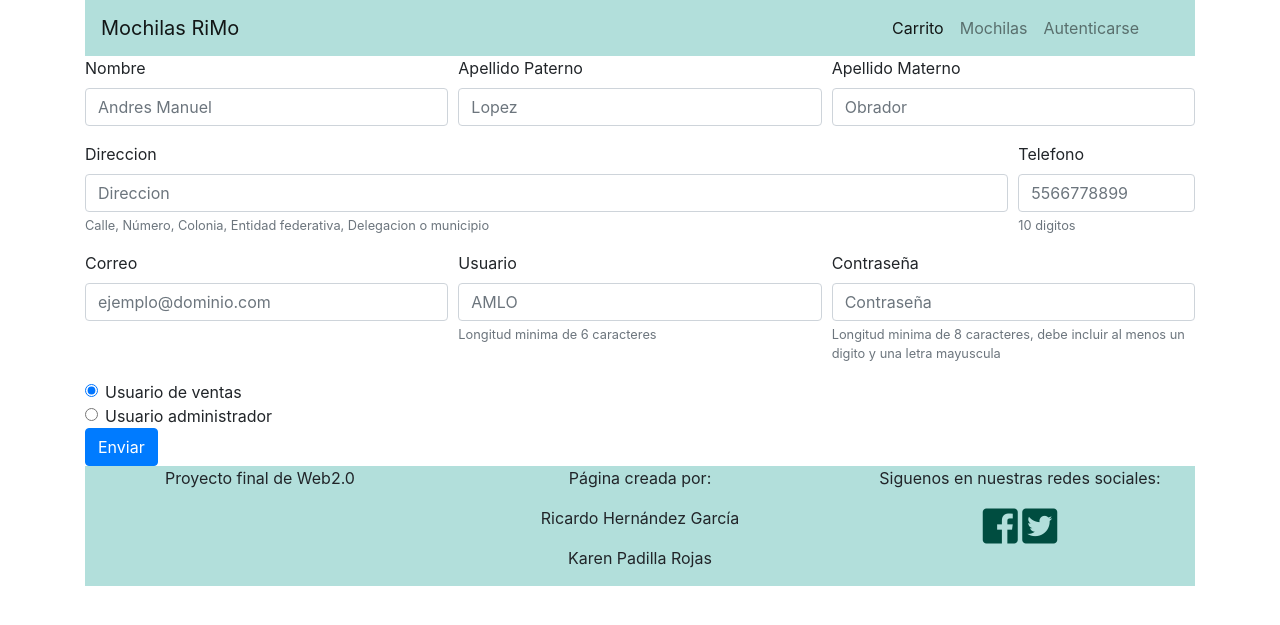
After one commit to Irck113/proyecto_web, a PHP site: page /registrarUsuario.php in a window 1280 px wide. The commit adds this page. Shown: the top 625 px of the page. Run offline with PHP 8.4, Linux system fonts and the light colour scheme; some libraries are stand-ins or nearby versions.

Commit message:
ADD: Cambios pequenos al codigo y agregado registrarMochilas.php

```diff
--- a/asignarPrivilegios.php
+++ b/asignarPrivilegios.php
@@ -12,7 +12,7 @@
         <div class = "container pagina">
             <header>
                 <nav class="navbar navbar-expand-lg navbar-light">
-                    <a class="navbar-brand" href="#">Mochilas RiMo</a>
+                    <a class="navbar-brand" href="index.php">Mochilas RiMo</a>
                     <button class="navbar-toggler" type="button" data-toggle="collapse" data-target="#navbar" aria-controls="navbarTogglerDemo02" aria-expanded="false" aria-label="Toggle navigation">
                         <span class="navbar-toggler-icon"></span>
                     </button>
--- a/index.php
+++ b/index.php
@@ -30,7 +30,7 @@
 									<a class="nav-link" href="autenticar.php">Autenticarse</a>
 								</li>
 								<li class="nav-item">
-									<a class="nav-link" href="altaUsuarios.php">Registrate</a>
+									<a class="nav-link" href="registrarUsuario.php">Registrate</a>
 								<form action="autenticar2.php" method="post">
 							        </li>
 
--- /dev/null
+++ b/registrarUsuario.php
@@ -0,0 +1,115 @@
+<!DOCTYPE html>
+
+<html>
+	<head>
+		<meta charset = "utf-8"/>
+		<meta name = "viewport" content = "width=device-width"/>
+		<link rel="stylesheet" href="https://use.fontawesome.com/releases/v5.0.13/css/all.css" integrity="sha384-DNOHZ68U8hZfKXOrtjWvjxusGo9WQnrNx2sqG0tfsghAvtVlRW3tvkXWZh58N9jp" crossorigin="anonymous">
+		<link rel = "stylesheet" href = "css/bootstrap.css"/>
+		<link rel = "stylesheet" href = "css/main.css"/>
+	</head>
+	<body>
+		<div class = "container pagina">
+			<header>
+				<nav class="navbar navbar-expand-lg navbar-light">
+					<a class="navbar-brand" href="index.php">Mochilas RiMo</a>
+					<button class="navbar-toggler" type="button" data-toggle="collapse" data-target="#navbar" aria-controls="navbarTogglerDemo02" aria-expanded="false" aria-label="Toggle navigation">
+						<span class="navbar-toggler-icon"></span>
+					</button>
+					<div class="col-7"></div>
+					<div class="collapse navbar-collapse justify-content-end" id="navbar">
+						<ul class="navbar-nav mr-auto">
+							<li class="nav-item active">
+								<a class="nav-link" href="#">Carrito</a>
+							</li>
+							<li class="nav-item">
+								<a class="nav-link" href="#">Mochilas</a>
+							</li>
+							<li class="nav-item">
+								<a class="nav-link" href="autenticar.php">Autenticarse</a>
+							</li>
+						</ul>
+					</div>
+				</nav>
+			</header>
+			<main>
+				<form class="needs-validation" method="post" action="./control/altaUsuarios.php">
+					<div class="form-row">
+						<div class="form-group col-4">
+							<label for="nombre">Nombre</label>
+							<input type="text" class="form-control" id="nombre" name="nombre" placeholder="Andres Manuel" required>
+						</div>
+						<div class="form-group col-4">
+							<label for="aPaterno">Apellido Paterno</label>
+							<input type="text" class="form-control" id="aPaterno" name="aPaterno" placeholder="Lopez" required>
+						</div>
+						<div class="form-group col-4">
+							<label for="aMaterno">Apellido Materno</label>
+							<input type="text" class="form-control" id="aMaterno" name="aMaterno" placeholder="Obrador" required>
+						</div>
+					</div>
+					<div class="form-row">
+						<div class="form-group col-10">
+							<label for="direccion ">Direccion</label>
+							<input type="text" class="form-control" id="direccion" name="direccion" placeholder="Direccion" required>
+							<small class="form-text text-muted">Calle, N&uacute;mero, Colonia, Entidad federativa, Delegacion o municipio</small>
+						</div>
+						<div class="form-group col-2">
+							<label for="telefono">Telefono</label>
+							<input type="text" class="form-control" id="telefono" name="telefono" placeholder="5566778899" size="10" maxlength="10" required>
+							<small class="form-text text-muted">10 digitos</small>
+						</div>
+					</div>
+					<div class="form-row">
+						<div class="form-group col-4">
+							<label for="correo">Correo</label>
+							<input type="email" class="form-control" id="correo" name="correo" placeholder="ejemplo@dominio.com" required>
+						</div>
+						<div class="form-group col-4">
+							<label for="usuario">Usuario</label>
+							<input type="text" class="form-control" id="usuario" name="usuario" placeholder="AMLO" required>
+							<small class="form-text text-muted">Longitud minima de 6 caracteres</small>
+						</div>
+						<div class="form-group col-4">
+							<label for="contrasena">Contrase&ntilde;a</label>
+							<input type="password" class="form-control" id="contrasena" name="contrasena"  placeholder="Contrase&ntilde;a" required>
+							<small class="form-text text-muted">Longitud minima de 8 caracteres, debe incluir al menos un digito y una letra mayuscula</small>
+						</div>
+					</div>
+					<div class="form-check col-6">
+						<input class="form-check-input" type="radio" name="tipoUsuario" id="uVentas" value="2" checked>
+						<label class="form-check-label" for="uVentas">
+						Usuario de ventas
+						</label>
+					</div>
+					<div class="form-check">
+						<input class="form-check-input" type="radio" name="tipoUsuario" id="uAdministrador" value="1">
+						<label class="form-check-label" for="uAdministrador">
+						Usuario administrador
+						</label>
+					</div>
+					<button type="submit" class="btn btn-primary" name="enviar">Enviar</button>
+				</form>
+			</main>
+			<footer>
+				<div class="row">
+					<div class="col">
+						<p>Proyecto final de Web2.0</p>
+					</div>
+					<div class="col">
+						<p>P&aacute;gina creada por: </p>
+						<p>Ricardo Hern&aacute;ndez Garc&iacute;a</p>
+						<p>Karen Padilla Rojas</p>
+					</div>
+					<div class="col">
+						<p>Siguenos en nuestras redes sociales: </p>
+						<a href="https://www.facebook.com"><i class="fab fa-facebook-square"></i></a>
+						<a href="https://www.twitter.com"><i class="fab fa-twitter-square"></i></a>
+					</div>
+				</div>
+			</footer>
+		</div>
+		<script src="js/jquery-3.1.1.js"></script>
+		<script src="js/bootstrap.js"></script>
+	</body>
+</html>
```
Also changed, not shown: control/altaMochilas.php (added, +23 -0 lines), control/altaUsuarios.php (added, +25 -0 lines), mochila.php (+1 -14 lines), mochilas.php (+1 -15 lines), model/conexion.php (added, +13 -0 lines), registrarMochila.php (added, +131 -0 lines), scriptBD.sql (+26 -26 lines), 3 other files.
